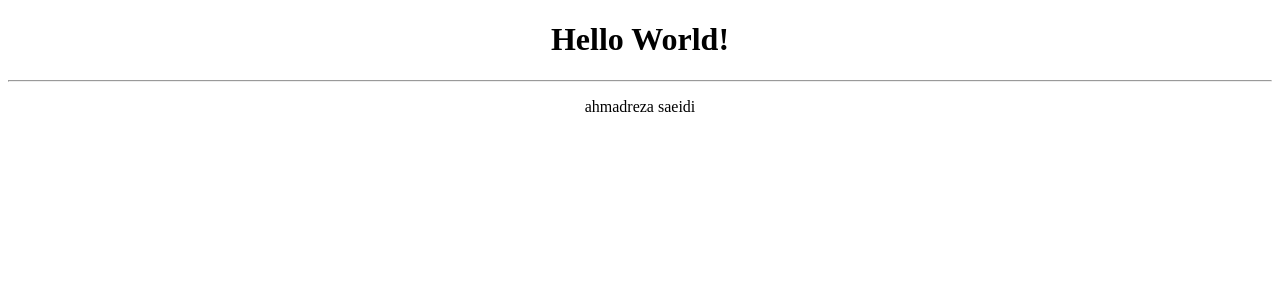
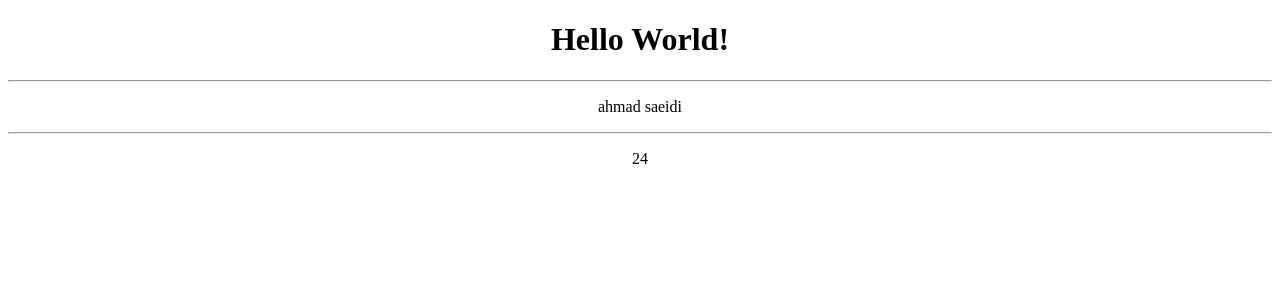
Before and after one commit to ahmadreza48/firstReactApp, a React (Create React App) app in the folder firstreactapp/: page / in a window 1280 px wide. Shown: the top 300 px of the page. Built offline with nearby package versions, Linux system fonts and the light colour scheme.

Commit message:
learn props...

```diff
--- a/firstreactapp/src/App.js
+++ b/firstreactapp/src/App.js
@@ -27,7 +27,7 @@ const App = () => {
     <div className="App">
       <h1>Hello World!</h1>
       <hr />
-      <Person />
+      <Person firstname="ahmad" lastname="saeidi" age="24"/>
     </div>
   );
 };
--- a/firstreactapp/src/components/Person.jsx
+++ b/firstreactapp/src/components/Person.jsx
@@ -12,9 +12,14 @@
 
 import React from 'react';
 
-const Person = () => {
-    return(
-        <p>ahmadreza saeidi</p>
+const Person = ({ firstname, lastname, age }) => {
+    return (
+        <div>
+            <p>{`${firstname} ${lastname}`}</p>
+            <hr />
+            {/* <p>Age: {Math.floor(Math.random() * 30)}</p> */}
+            <p>{`${age}`}</p>
+        </div>
     )
 }
 
```
